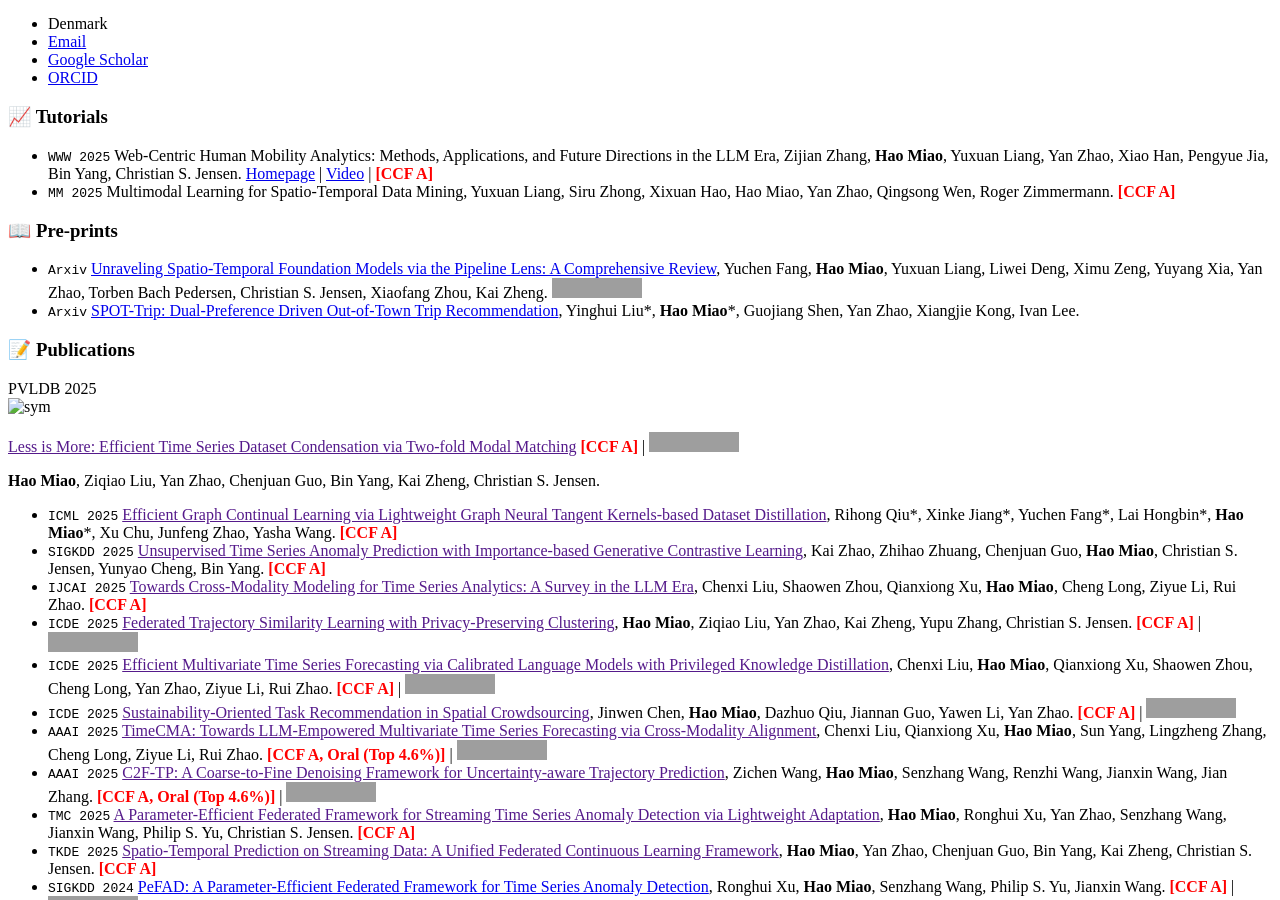
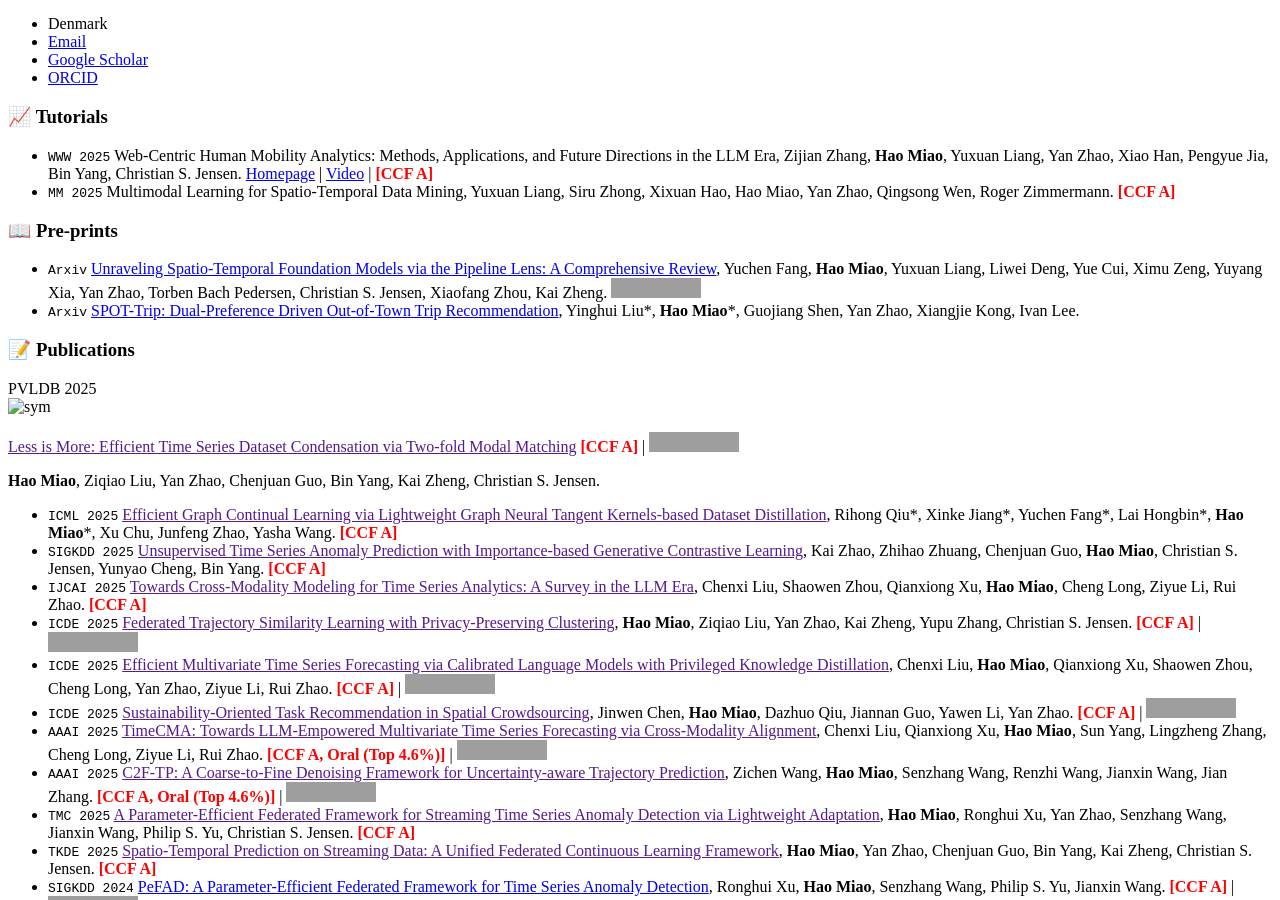
Before and after one commit to MiaoHaoSunny/MiaoHaoSunny.github.io, a Jekyll site: the page built from _pages/includes/pub.md, in a window 1280 px wide and 900 px high, scrolled down 314 px, cut to the strip 0-900 px from the top of the window. Built offline with Jekyll 4.4.1, drawn with Linux system fonts in a browser that asks for light colours; our own code applies the rules of GitHub Pages for plain Markdown files; grey boxes are pictures that could not be loaded.

Commit message:
Update pub.md

```diff
--- a/_pages/includes/pub.md
+++ b/_pages/includes/pub.md
@@ -3,7 +3,7 @@
 - ``MM 2025`` Multimodal Learning for Spatio-Temporal Data Mining, Yuxuan Liang, Siru Zhong, Xixuan Hao, Hao Miao, Yan Zhao, Qingsong Wen, Roger Zimmermann. <b><font color="red">[CCF A]</font></b>
 
 # 📖 Pre-prints
-- ``Arxiv`` [Unraveling Spatio-Temporal Foundation Models via the Pipeline Lens: A Comprehensive Review](https://arxiv.org/abs/2506.01364), Yuchen Fang, **Hao Miao**, Yuxuan Liang, Liwei Deng, Ximu Zeng, Yuyang Xia, Yan Zhao, Torben Bach Pedersen, Christian S. Jensen, Xiaofang Zhou, Kai Zheng. [![](https://img.shields.io/github/stars/LMissher/Awesome-Spatio-Temporal-Foundation-Models?style=social&label=Awesome-Spatio-Temporal-Foundation-Models)](https://github.com/LMissher/Awesome-Spatio-Temporal-Foundation-Models)
+- ``Arxiv`` [Unraveling Spatio-Temporal Foundation Models via the Pipeline Lens: A Comprehensive Review](https://arxiv.org/abs/2506.01364), Yuchen Fang, **Hao Miao**, Yuxuan Liang, Liwei Deng, Yue Cui, Ximu Zeng, Yuyang Xia, Yan Zhao, Torben Bach Pedersen, Christian S. Jensen, Xiaofang Zhou, Kai Zheng. [![](https://img.shields.io/github/stars/LMissher/Awesome-Spatio-Temporal-Foundation-Models?style=social&label=Awesome-Spatio-Temporal-Foundation-Models)](https://github.com/LMissher/Awesome-Spatio-Temporal-Foundation-Models)
 - ``Arxiv`` [SPOT-Trip: Dual-Preference Driven Out-of-Town Trip Recommendation](https://arxiv.org/abs/2506.01705), Yinghui Liu\*, **Hao Miao**\*, Guojiang Shen, Yan Zhao, Xiangjie Kong, Ivan Lee.
 
 # 📝 Publications
```
